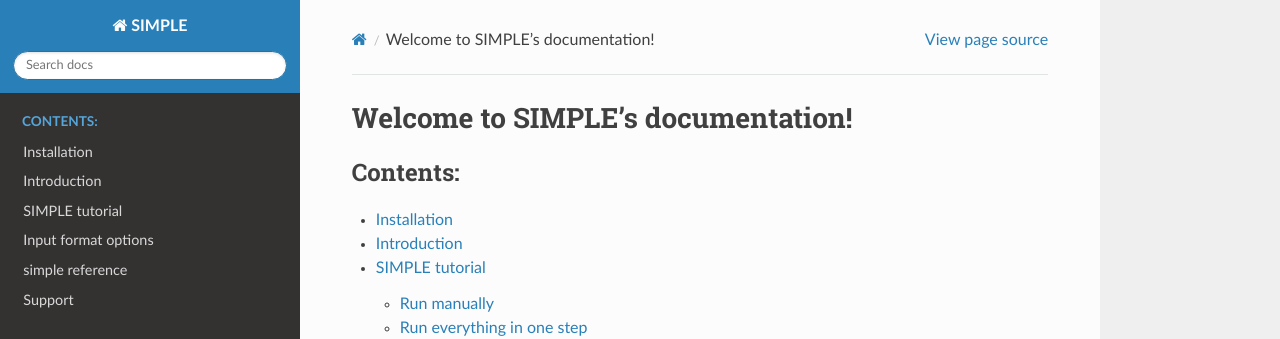
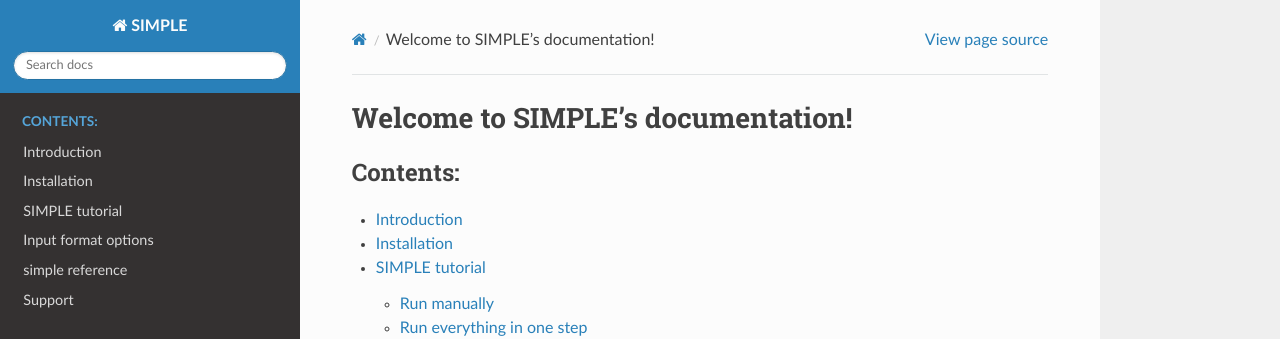
Before and after one commit to mlujnie/simple, a Sphinx documentation site: the page built from docs/index.rst, in a window 1280 px wide and 1178 px high. Shown: the top 339 px of the window. Built offline with Sphinx 7.4.7 and the Read the Docs theme 2.0.0, drawn with Linux system fonts in a browser that asks for light colours; pages that are not in the unit, such as notebooks, are missing from menus.

```diff
--- a/docs/index.rst
+++ b/docs/index.rst
@@ -10,8 +10,8 @@ Welcome to SIMPLE's documentation!
    :maxdepth: 2
    :caption: Contents:
 
+   introduction
    installation
-   introduction
    simple_tutorial_notebook/simple_tutorial_notebook
    '../demo/simple_tutorial_notebook'
    input_formats
```
